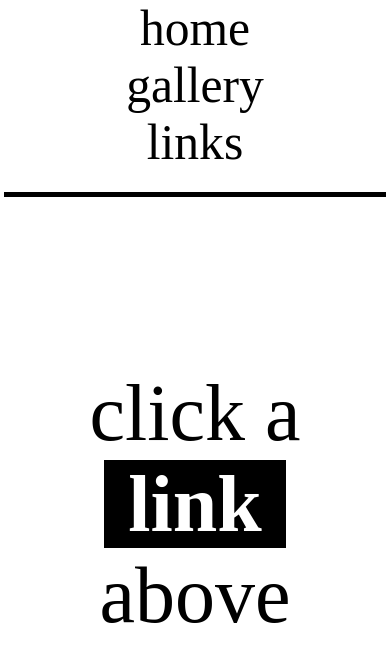
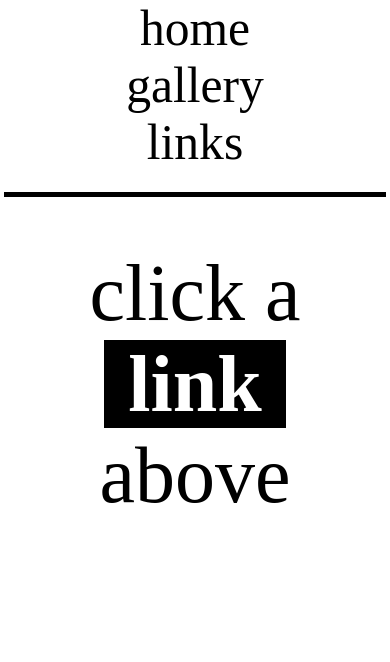
Before and after one commit to erikonijn/erikonijn.github.io, a Jekyll site: the page built from pages/home.md, in a window 390 px wide. Shown: the top 662 px of the page. Built offline with Jekyll 4.4.1, drawn with Linux system fonts in a browser that asks for light colours; some web fonts are replaced.

Commit message:
even better mobile support

```diff
--- a/assets/main.scss
+++ b/assets/main.scss
@@ -199,6 +199,7 @@
     .titlebar {
         display: inline-block;
         height: 12em;
+        position: absolute;
         .menuL {
             display: block;
             text-align: center;
@@ -210,4 +211,7 @@
     .wrap {
         margin-top: 7.75em !important;
     }
+    h3 {
+        margin-top: 0!important;
+    }
 }
```
